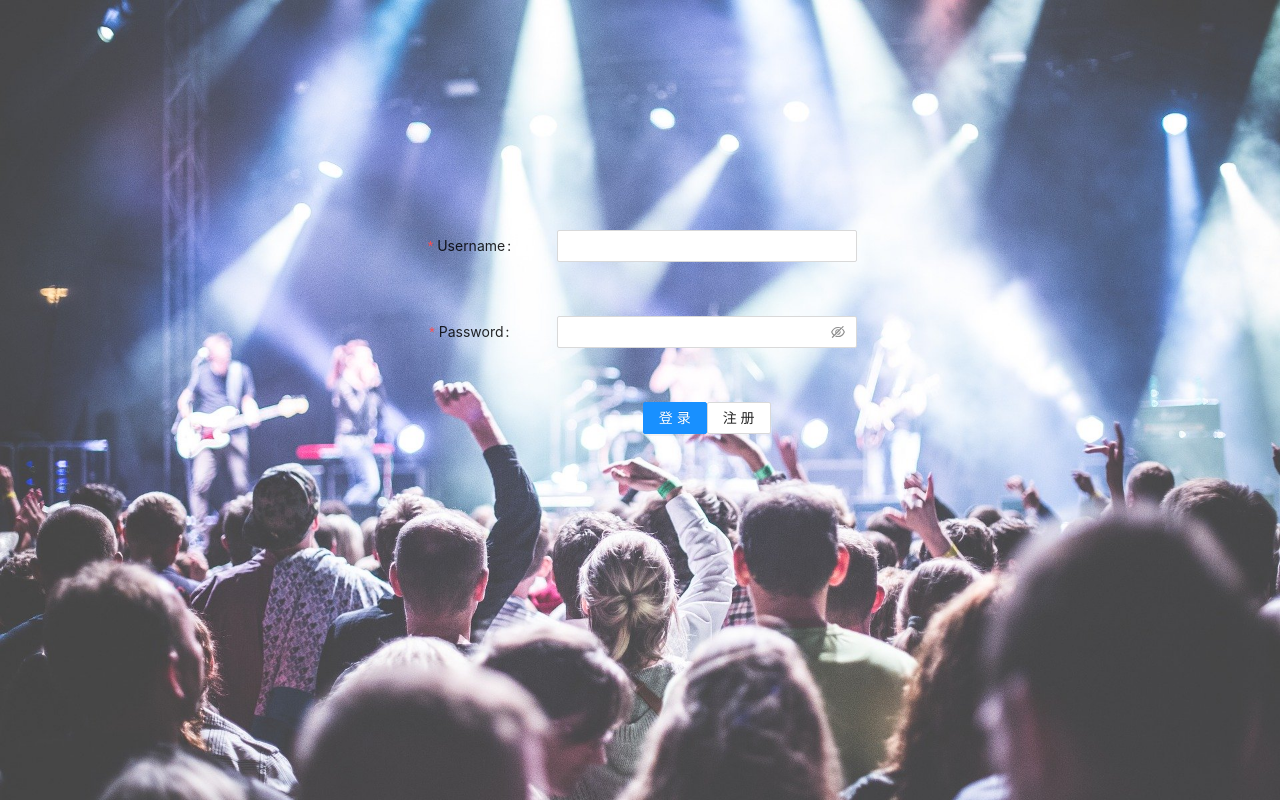
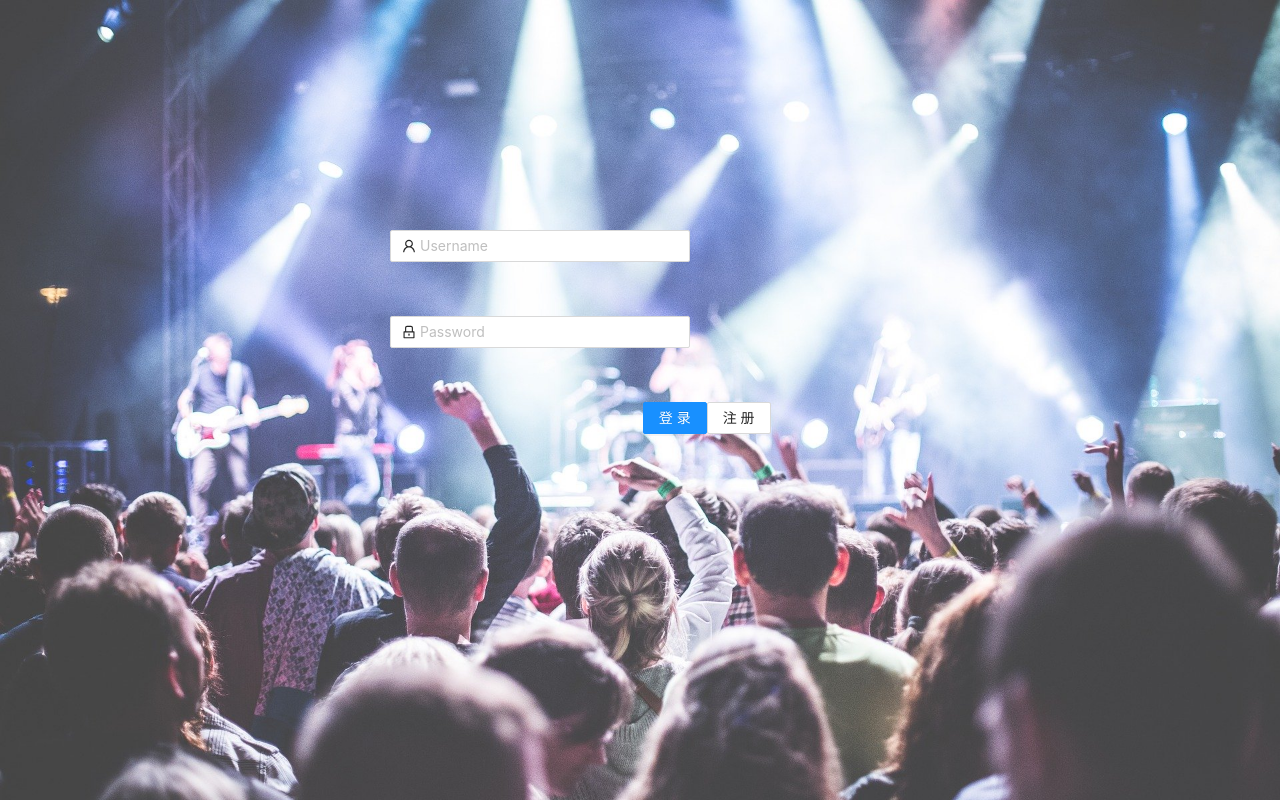
Before and after one commit to o-ligei/SJTU-SE-2020-ticket-gathering, a React (Create React App) app in the folder frontend/: page /login in a window 1280 px wide. Built offline with nearby package versions, Linux system fonts and the light colour scheme.

Commit message:
style:update the style of LoginForm

```diff
--- a/frontend/src/component/LoginForm.js
+++ b/frontend/src/component/LoginForm.js
@@ -5,6 +5,7 @@ import {message} from "antd";
 import "../css/Login.css"
 import {checkUser} from "../service/userService";
 import {userInfo} from "../const/userInfo";
+import { UserOutlined, LockOutlined } from '@ant-design/icons';
 
 const layout = {
     labelCol: { span: 8 },
@@ -59,19 +60,23 @@ export class LoginForm extends React.Component {
                 onFinishFailed={this.onFinishFailed}
             >
                 <Form.Item
-                    label="Username"
+                    // label="Username"
                     // labelCol={{font-size:20px}}
                     name="username"
                     rules={[{required: true, message: 'Please input your username!'}]}
                 >
-                    <Input/>
+                    <Input prefix={<UserOutlined className="site-form-item-icon" />} placeholder="Username" />
                 </Form.Item>
                 <Form.Item
-                    label="Password"
+                    // label="Password"
                     name="password"
                     rules={[{required: true, message: 'Please input your password!'}]}
                 >
-                    <Input.Password/>
+                    <Input
+                        prefix={<LockOutlined className="site-form-item-icon" />}
+                        type="password"
+                        placeholder="Password"
+                    />
                 </Form.Item>
 
                 <Form.Item {...tailLayout}>
```
